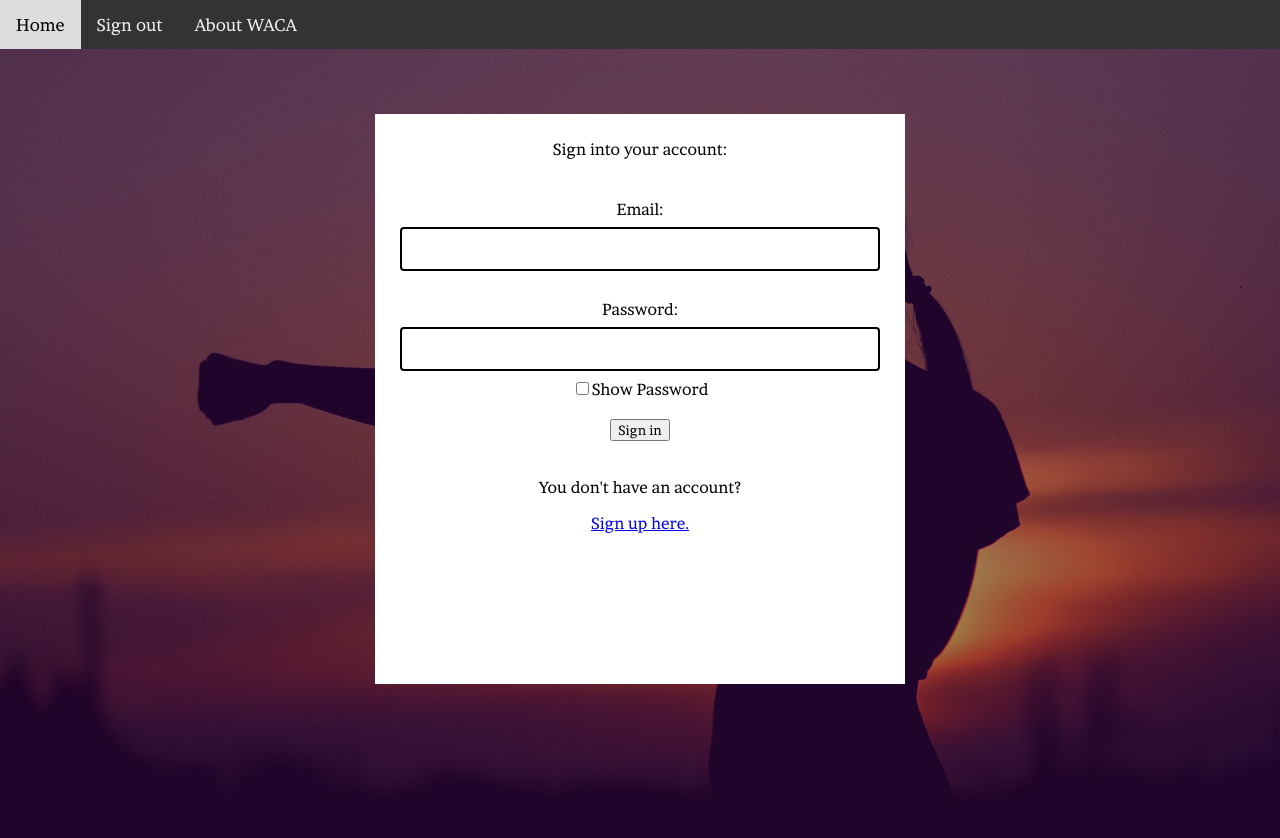
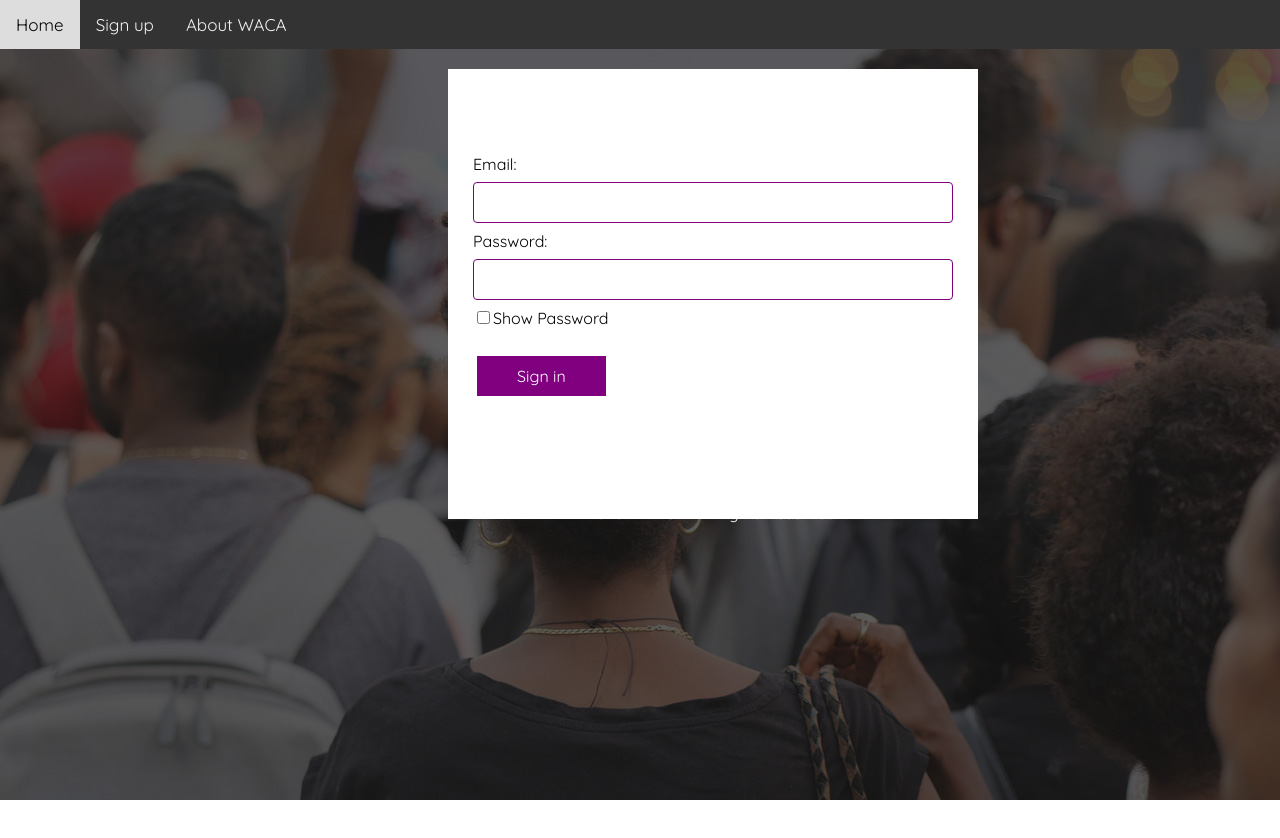
Before and after one commit to codeliezel/ireporter-Backend, a website: page UI/signIn.html in a window 1280 px wide. After the commit the page ends 800 px from the top, so only its background shows below. Drawn offline with Linux system fonts and the light colour scheme.

Commit message:
re-design the web-pages

```diff
--- a/UI/assets/css/about.css
+++ b/UI/assets/css/about.css
@@ -1,26 +1,11 @@
-@font-face {
-  font-family: "Brawler Regular";
-  src: url('../fonts/Brawler-Regular.ttf');
-}
-* {
-font-family: "Brawler Regular";
-}
-
-
 body
 {
-    margin: 0;
-    font-family: HelvLight;
-    background-size: cover;
+  margin: 0%;
+  font-family: 'Quicksand', sans-serif;
+  background-color: white;
 }
-
-/*The header section*/
-
-header {
-    background-image: url('../../pictures/pic4.jpg');
-    height: 50vh;
-
-    background-position: center;
+.about{
+  margin: 2%;
 }
 
 /*The Navigation section*/
--- a/UI/assets/css/signInstyle.css
+++ b/UI/assets/css/signInstyle.css
@@ -1,36 +1,25 @@
-@font-face {
-  font-family: "Brawler Regular";
-  src: url('../fonts/Brawler-Regular.ttf');
-}
-* {
-font-family: "Brawler Regular";
-}
-
 body
 {
-  margin: 0;
-    font-family: HelvLight;
-    background-color: #f2e6ff;
+  margin: 0%;
+  font-family: 'Quicksand', sans-serif;
+  background-color: white;
+  background-size: cover;
+  background-image: url('../../pictures/pic7.jpg');
 }
 
 
-
-#grad {
-    background-image: url('../../pictures/pic3.jpg');
-    height: 100vh;
-}
-
-.div {
+.grad {
   background-color: white;
   width: 60vh;
   padding: 25px;
-    margin: 25px;
-    height: 65vh;
+  height: 50vh;
+  margin-left: 35%;
 }
 
 @media (max-width: 800px){
   .div {width:200px}
   }
+
 
 /*The Form section*/
     input[type=text], [type=password] {
@@ -38,9 +27,10 @@ input[type=text], [type=password] {
       padding: 12px 20px;
       margin: 8px 0;
       box-sizing: border-box;
-    border: 2px solid black;
+      border: 1px solid purple;
       border-radius: 4px;
   }
+
 
 
 /*The Navigation section*/
@@ -73,7 +63,7 @@ input[type=text], [type=password] {
     display: none;
   }
 
-  @media screen and (max-width: 600px) {
+  @media screen and (max-width: 800px) {
     .topnav a:not(:first-child) {display: none;}
     .topnav a.icon {
       float: right;
@@ -81,7 +71,7 @@ input[type=text], [type=password] {
     }
   }
 
-  @media screen and (max-width: 600px) {
+  @media screen and (max-width: 800px) {
     .topnav.responsive {position: relative;}
     .topnav.responsive .icon {
       position: absolute;
@@ -94,3 +84,38 @@ input[type=text], [type=password] {
       text-align: left;
     }
   }
+
+  .button {
+    border: none;
+    color: white;
+    padding: 10px 40px;
+    text-align: center;
+    text-decoration: none;
+    display: inline-block;
+    font-size: 16px;
+    margin: 6px 2px;
+    cursor: pointer;
+
+}
+  .button1 {
+    background-color: purple;
+    color: white;
+    border: 2px solid white;
+
+}
+
+.button1:hover {
+    background-color: black;
+    color: white;
+}
+
+.button2 {
+    background-color: purple;
+    color: white;
+    border: 2px solid white;
+}
+
+.button2:hover {
+    background-color: black;
+    color: white;
+}
--- a/UI/assets/css/signUpstyle.css
+++ b/UI/assets/css/signUpstyle.css
@@ -1,22 +1,14 @@
-@font-face {
-  font-family: "Brawler Regular";
-  src: url('../fonts/Brawler-Regular.ttf');
-}
-* {
-font-family: "Brawler Regular";
-}
-
 body
 {
-  margin: 0;
-    font-family: HelvLight;
-    background-color: #f2e6ff;
+  margin: 0%;
+  font-family: 'Quicksand', sans-serif;
+  background-color: white;
 }
 
 
-#grad {
-    background-image: url('../../pictures/pic3.jpg');
-    height: 120vh;
+.grad {
+    background-image: url('../../pictures/pic7.jpg');
+    height: 100%;
     background-size: cover;
 }
 
@@ -40,7 +32,7 @@ body
       padding: 12px 20px;
       margin: 8px 0;
       box-sizing: border-box;
-      border: 2px solid black;
+      border: 1px solid purple;
       border-radius: 4px;
   }
 
@@ -97,3 +89,38 @@ body
       text-align: left;
     }
   }
+
+  .button {
+    border: none;
+    color: white;
+    padding: 10px 40px;
+    text-align: center;
+    text-decoration: none;
+    display: inline-block;
+    font-size: 16px;
+    margin: 6px 2px;
+    cursor: pointer;
+
+}
+  .button1 {
+    background-color: purple;
+    color: white;
+    border: 2px solid white;
+
+}
+
+.button1:hover {
+    background-color: black;
+    color: white;
+}
+
+.button2 {
+    background-color: purple;
+    color: white;
+    border: 2px solid white;
+}
+
+.button2:hover {
+    background-color: black;
+    color: white;
+}
--- a/UI/assets/css/style.css
+++ b/UI/assets/css/style.css
@@ -1,39 +1,32 @@
-@font-face {
-  font-family: "Brawler Regular";
-  src: url('../fonts/Brawler-Regular.ttf');
-}
-* {
-font-family: "Brawler Regular";
+body
+{
+  margin: 0%;
+  font-family: 'Quicksand', sans-serif;
+  background-image :url('../../pictures/pic7.jpg');
+  height: 100%;
+  background-size: cover;
 }
 
-body
-{
-  margin: 0;
-    font-family: HelvLight;
-    background-color: #f2e6ff;
+.join-text{
+  color: white;
+  font-size: 1.5em;
 }
 
 @media only screen and (max-width: 800px) {
   .background-image {width:200px}
 }
 
-/* The header section*/
-header {
-    background-image :url('../../pictures/pic1.jpg');
-    height: 150vh;
-    background-size: cover;
-}
-
 /*The Navigation section*/
 .topnav {
     overflow: hidden;
-    background-color: #333;
+    background-color: white;
+
   }
 
   .topnav a {
     float: left;
     display: block;
-    color: #f2f2f2;
+    color: black;
     text-align: center;
     padding: 14px 16px;
     text-decoration: none;
@@ -102,17 +95,6 @@ header {
     color: white;
 }
 
-.button2 {
-    background-color: purple;
-    color: white;
-    border: 2px solid white;
-}
-
-.button2:hover {
-    background-color: black;
-    color: white;
-}
-
 /* The texts*/
 h1
 {
--- a/UI/assets/css/userProfile.css
+++ b/UI/assets/css/userProfile.css
@@ -1,15 +1,8 @@
-@font-face {
-  font-family: "Brawler Regular";
-  src: url('../fonts/Brawler-Regular.ttf');
-}
-* {
-font-family: "Brawler Regular";
-}
 body
 {
-  margin: 0;
-    font-family: HelvLight;
-    background-color: #f2e6ff;
+  margin: 0%;
+  font-family: 'Quicksand', sans-serif;
+  background-color: white;
 }
 
 
--- a/UI/signIn.html
+++ b/UI/signIn.html
@@ -8,39 +8,42 @@ Sign In - WACA
      <link rel = "Stylesheet" href = "assets/css/signInstyle.css" />
      <link rel="stylesheet" href="https://cdnjs.cloudflare.com/ajax/libs/font-awesome/4.7.0/css/font-awesome.min.css">
      <script src = "assets/js/navigation.js"></script>
+     <link href="https://fonts.googleapis.com/css?family=Quicksand&display=swap" rel="stylesheet">
 </head>
     <body>
 
           <div class="topnav" id="myTopnav">
                 <a href="index.html" class="active">Home</a>
-                      <a href="signOut.html">Sign out</a>
+                <a href="signIn.html">Sign up</a>
                 <a href="about.html">About WACA</a>
                 <a href="javascript:void(0);" class="icon" onclick="myFunction()">
                                 <i class="fa fa-bars"></i>
                               </a>
               </div>
 
-            <div id="grad">
-              <br><br>
-            <div align= "center">
+
+
+<br>
+        <div class = "grad" align= "center">
         <div class="div" >
-                        <label> Sign into your account:</label>
             <br><br><br>
-                        <form>
-                            <label>Email:</label>
+            <form align="left">
+                <label >Email:</label>
                 <input type="text" id="email" name="email">
-                            <br><br>
                 <label >Password:</label>
                 <input type="password" id="pwd" name="pwd">
                 <input type="checkbox" onclick="Password()">Show Password<br><br>
-                            <button class="button button1">Sign in</button>
-                            <br><br>
-                <p> You don't have an account?</p>
-                <a class="button button1" href = "signUp.html">Sign up here.</button>
+
+                <a class="button button1" href = "./userProfile.html">Sign in</a>
+
               </form>
             </div>
+            <br><br><br><br>
+            <div align = "center">
+              <font color = "white">
+              <p>2020<sup>&copy;</sup> WACA. All Rights Reserved.
               </div>
         </div>
-
+        <script src="assets/js/signUp.js"></script>
     </body>
     </html>
```
Also changed, not shown: UI/about.html (+5 -26 lines), UI/index.html (+9 -13 lines), UI/signUp.html (+7 -8 lines), UI/userProfile.html (+3 -4 lines), UI/pictures/pic5.jpg (renamed from UI/pictures/protest-4328686_1280.jpg), UI/pictures/pic6.svg (added), UI/pictures/pic7.jpg (added). Lines whose indentation alone changed are shown as unchanged.
